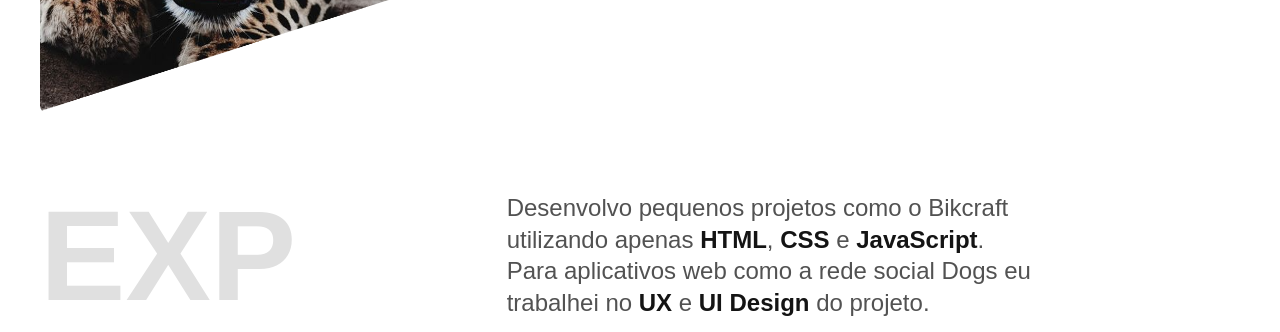
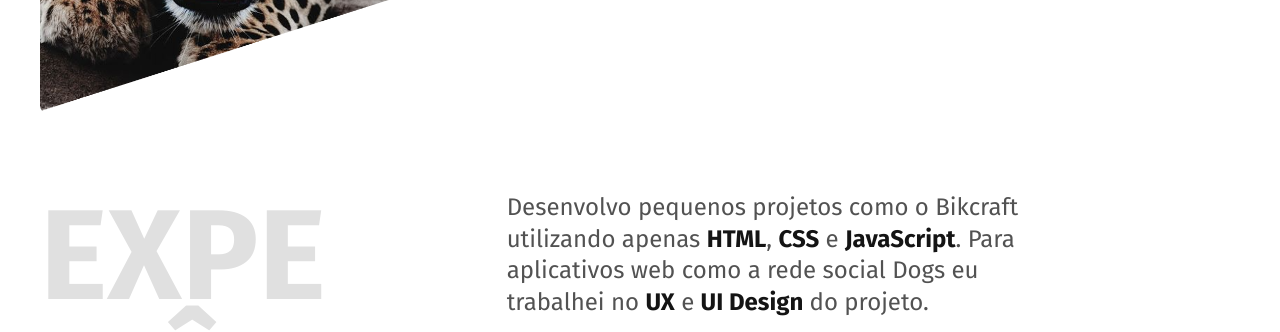
Before and after one commit to dfodev/dfodev.github.io, a plain HTML site: page index.html in a window 1280 px wide. Shown: the part 626-958 px from the top of the page. Drawn offline with Linux system fonts and the light colour scheme.

Commit message:
fonts fira sans adicionadas

```diff
--- a/index.html
+++ b/index.html
@@ -8,6 +8,10 @@
   <meta name="description" content="Desenvolvedor Front End & UX/UI Designer, Localizada em Manaus Amazonas">
   <link rel="stylesheet" href="./css/style.css">
   <link rel="icon" href="./favicon.svg" type="image/svg+xml">
+
+  <link rel="preconnect" href="https://fonts.googleapis.com">
+  <link rel="preconnect" href="https://fonts.gstatic.com" crossorigin>
+  <link href="https://fonts.googleapis.com/css2?family=Fira+Sans:wght@400;700&family=Nunito:ital,wght@0,400;0,700;1,400&display=swap" rel="stylesheet">
 </head>
 
 <body>
```
